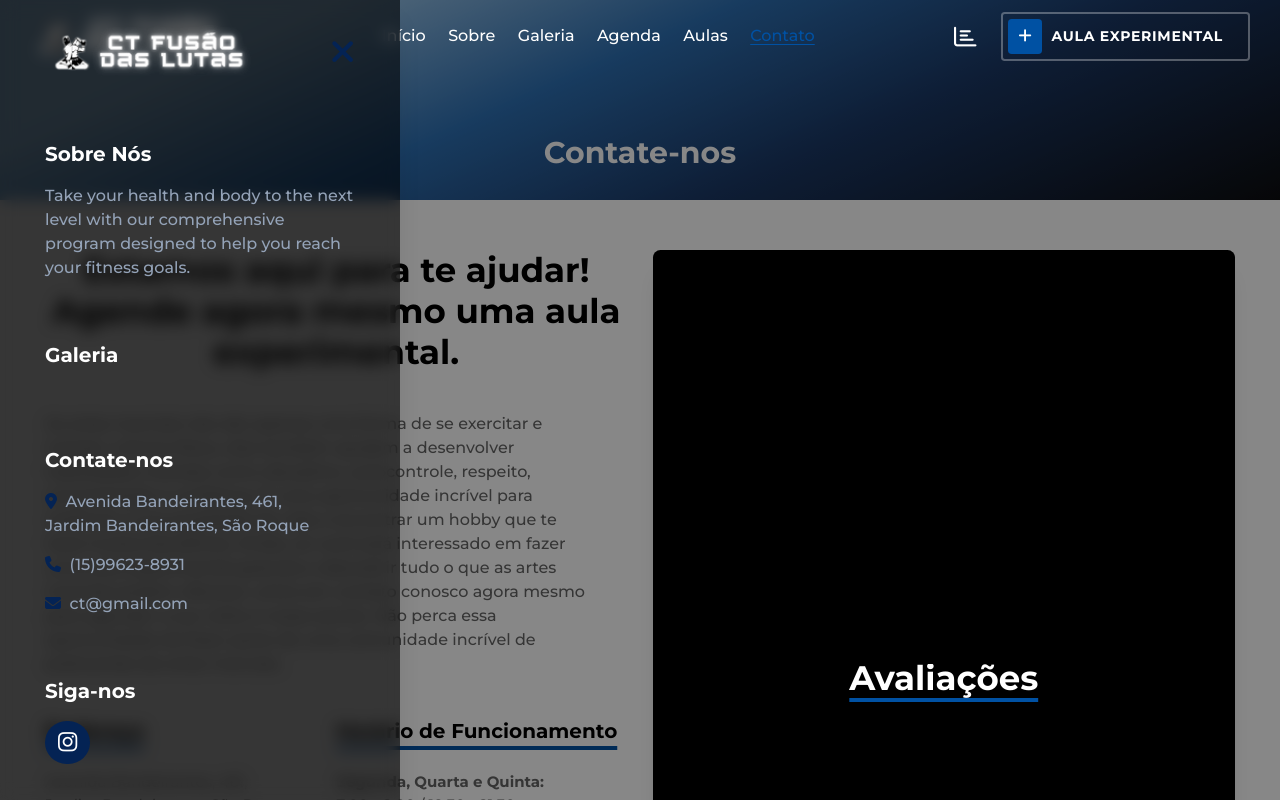
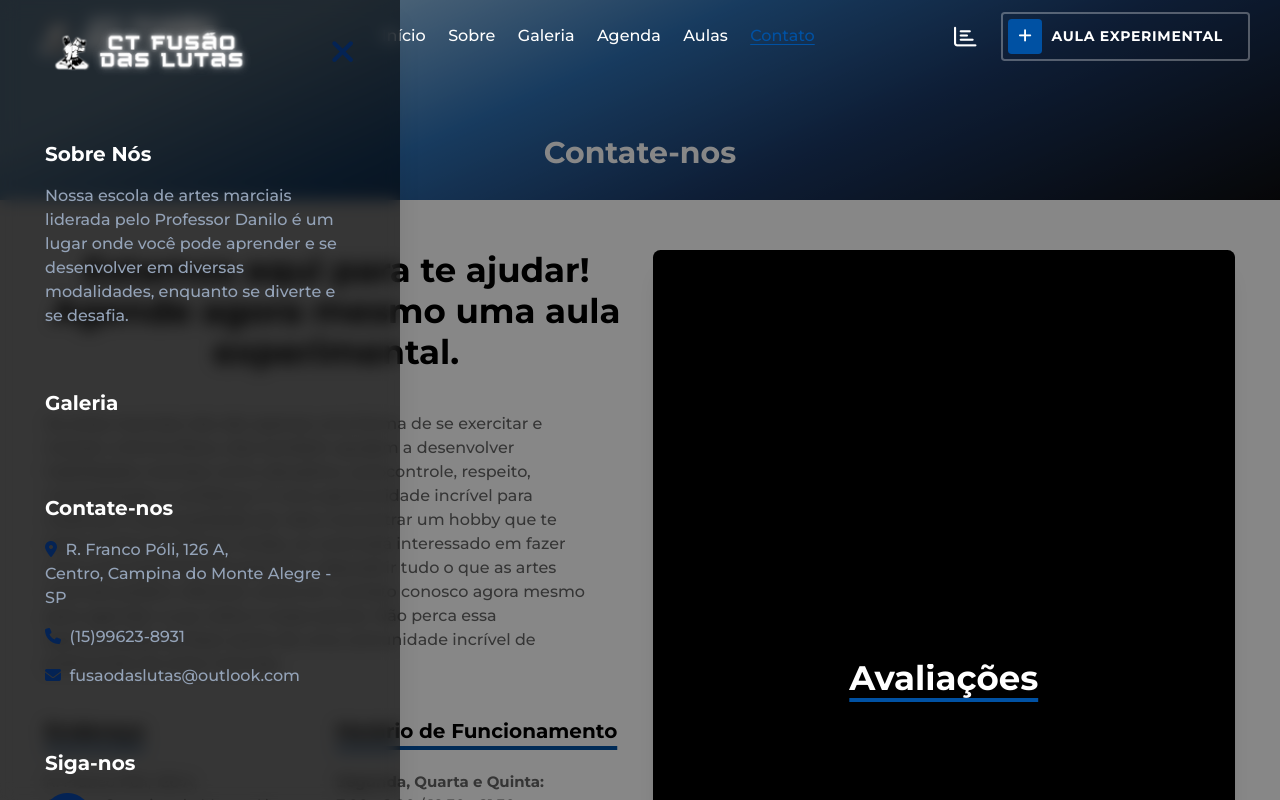
Before and after one commit to nullbr/ct-fusao-das-lutas, a React (Vite) app: page /contact in a window 1280 px wide. Both pictures are taken after a click on the icon 965 px from the left and 36 px from the top of the page. Shown: the top 800 px of the page. Built offline with nearby package versions, Linux system fonts and the light colour scheme.

Commit message:
fixing texts

```diff
--- a/src/components/Contact/ContactInfo.jsx
+++ b/src/components/Contact/ContactInfo.jsx
@@ -45,7 +45,7 @@ const ContactInfo = ({ t }) => {
             <a
               href={`https://wa.me/${t(
                 "contactUs.phoneNumberInteger"
-              )}?text=Ol%C3%A1%21+gostaria+de+agendar+uma+visita.`}
+              )}?text=Ol%C3%A1%21+gostaria+de+agendar+uma+aula+experimental`}
               target="_blank"
               rel="noopener noreferrer"
             >
--- a/src/components/Footer/Footer.jsx
+++ b/src/components/Footer/Footer.jsx
@@ -18,7 +18,7 @@ function Footer() {
                 className="w-[18rem] min620:self-center"
               />
               <p className="text-[15px] font-medium text-[#646464]">
-                {t("aboutUs.description")}
+                {t("aboutUs.shortDescription")}
               </p>
               <p className="text-[16px] font-medium text-[#646464]">
                 Privacy Policy | © {new Date().getFullYear()} CT Fusão das Lutas{" "}
--- a/src/components/Layout/UtilityBtn/index.jsx
+++ b/src/components/Layout/UtilityBtn/index.jsx
@@ -54,7 +54,7 @@ const MessageBtn = () => {
         }}
         href={`https://wa.me/${t(
           "contactUs.phoneNumberInteger"
-        )}?text=Ol%C3%A1%21+gostaria+de+agendar+uma+visita.`}
+        )}?text=Ol%C3%A1%21+gostaria+de+agendar+uma+aula+experimental.`}
         target="_blank"
         rel="noopener noreferrer"
       >
--- a/src/components/Nav/Navbar.jsx
+++ b/src/components/Nav/Navbar.jsx
@@ -108,7 +108,7 @@ function Navbar({ admin }) {
             <a
               href={`https://wa.me/${t(
                 "contactUs.phoneNumberInteger"
-              )}?text=Ol%C3%A1%21+gostaria+de+agendar+uma+visita.`}
+              )}?text=Ol%C3%A1%21+gostaria+de+agendar+uma+aula+experimental`}
               target="_blank"
               rel="noopener noreferrer"
               className="flex items-center "
--- a/src/components/Nav/Sidebar.jsx
+++ b/src/components/Nav/Sidebar.jsx
@@ -40,7 +40,7 @@ const Sidebar = ({ toggleSideBar, t }) => {
           <div className="flex flex-col gap-6">
             <h3 className="text-[2rem] font-bold">{t("aboutUs.title")}</h3>
             <p className="text-[1.6rem] font-medium text-slate-400">
-              {t("aboutUs.description")}
+              {t("aboutUs.shortDescription")}
             </p>
           </div>
           {/* gallery */}
@@ -66,7 +66,7 @@ const Sidebar = ({ toggleSideBar, t }) => {
             <a
               href={`https://wa.me/${t(
                 "contactUs.phoneNumberInteger"
-              )}?text=Ol%C3%A1%21+gostaria+de+agendar+uma+visita.`}
+              )}?text=Ol%C3%A1%21+gostaria+de+agendar+uma+aula+experimental`}
               target="_blank"
               rel="noopener noreferrer"
             >
--- a/src/components/Services/services.js
+++ b/src/components/Services/services.js
@@ -2,7 +2,7 @@ export const featServices = [
   {
     bgImg:
       "https://gymate-stefvndev.vercel.app/static/media/workout.7862f3caad74194917b6.jpg",
-    title: "Jiu-Jistu",
+    title: "Jiu-Jitsu",
     description:
       "Lorem ipsum dolor sit amet consectetur adipisicing elit. Maxime mollitia, molestiae quas vel sint commodi repudiandae consequuntur voluptatum laborum numquam.",
   },
--- a/src/i18n/locales/pt-br.js
+++ b/src/i18n/locales/pt-br.js
@@ -67,9 +67,11 @@ const translations = {
 
     aboutUs: {
       title: "Sobre Nós",
-      subtitle: "Take Your Health And Body To Next Level",
+      subtitle: "Transformando corpo e mente com artes marciais",
       description:
-        "Take your health and body to the next level with our comprehensive program designed to help you reach your fitness goals.",
+        "Nossa escola de artes marciais liderada pelo Professor Danilo é um lugar onde você pode aprender e se desenvolver em diversas modalidades, enquanto se diverte e se desafia. O Professor Danilo é um profissional altamente qualificado e dedicado a ajudar seus alunos a atingirem seus objetivos e potencializar sua prática. Na nossa escola, você encontrará um ambiente acolhedor, respeitoso e inclusivo, onde poderá se sentir à vontade para se desafiar, crescer e se superar a cada aula. Venha fazer parte da nossa comunidade de praticantes de artes marciais e transforme sua mente e seu corpo enquanto se diverte!",
+      shortDescription:
+        "Nossa escola de artes marciais liderada pelo Professor Danilo é um lugar onde você pode aprender e se desenvolver em diversas modalidades, enquanto se diverte e se desafia.",
       team: {
         title: "Mestre",
         subtitle:
@@ -96,12 +98,12 @@ const translations = {
       pitch:
         "As artes marciais não são apenas uma forma de se exercitar e manter a forma física, elas também ajudam a desenvolver habilidades mentais como disciplina, autocontrole, respeito, concentração e confiança. É uma oportunidade incrível para melhorar a sua qualidade de vida e encontrar um hobby que te trará muitos benefícios. Então, se você está interessado em fazer uma aula experimental gratuita e descobrir tudo o que as artes marciais podem oferecer, entre em contato conosco agora mesmo para agendar a sua visita à nossa escola. Não perca essa oportunidade de fazer parte de uma comunidade incrível de praticantes de artes marciais.",
       address: "Endereço",
-      addressLine1: "Avenida Bandeirantes, 461,",
-      addressLine2: "Jardim Bandeirantes, São Roque",
-      addressUrl: "https://goo.gl/maps/q4x2UqMaYrjNhThaA",
+      addressLine1: "R. Franco Póli, 126 A,",
+      addressLine2: "Centro, Campina do Monte Alegre - SP",
+      addressUrl: "https://goo.gl/maps/QNzCdiHwGyyuxbsd6?coh=178573&entry=tt",
       phoneNumber: "(15)99623-8931",
       phoneNumberInteger: "15996238931",
-      email: "ct@gmail.com",
+      email: "fusaodaslutas@outlook.com",
       hours: "Horário de Funcionamento",
       lineTitle1: "Segunda, Quarta e Quinta",
       line1: "7:00 - 8:00 / 19:30 - 21:30",
```
